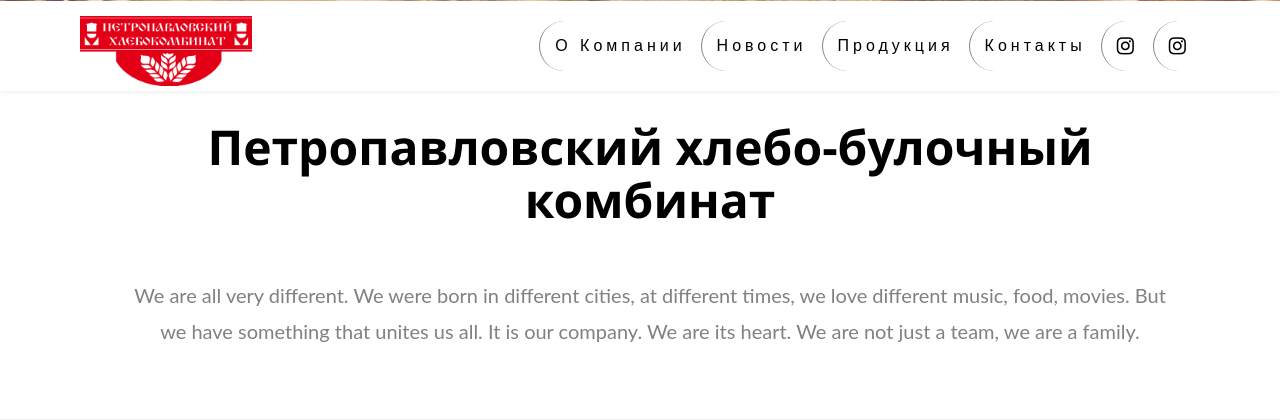
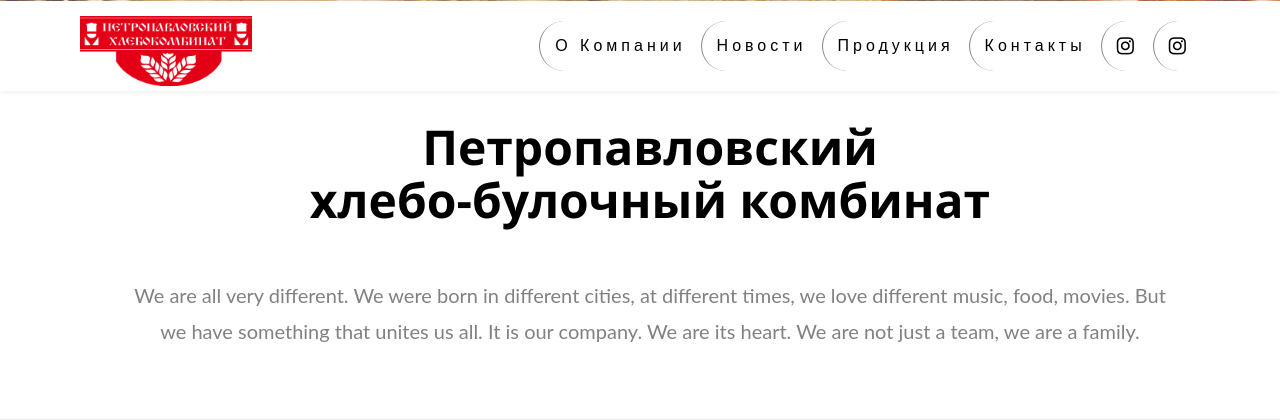
Before and after one commit to PolyAtomicIon/site-for-kanat, a Django app: page / in a window 1280 px wide; the page is wider, and only the part inside the window is pictured. Shown: the part 488-908 px from the top of that part. Run offline with Django 3.2, Linux system fonts and the light colour scheme; data comes from the database, SQL or seed files in the repository; some libraries are stand-ins or nearby versions.

Commit message:
first DEMO edited

```diff
--- a/blog/templates/blog/post_list.html
+++ b/blog/templates/blog/post_list.html
@@ -6,7 +6,7 @@
         <div class="container">
             <div class="row justify-content-md-center">
                 <div class="mbr-white col-lg-12 col-md-12">
-                    <h1 class="mbr-section-title align-center mbr-bold pb-3 mbr-fonts-style display-5">Петропавловский хлебо-булочный комбинат</h1>
+                    <h1 class="mbr-section-title align-center mbr-bold pb-3 mbr-fonts-style display-5">Петропавловский <br> хлебо-булочный комбинат</h1>
                     <p class="mbr-text align-center pb-3 mbr-fonts-style display-5">
                         We are all very different. We were born in different cities, at different times, we love different music, food, movies. But we have something that unites us all. It is our company. We are its heart. We are not just a team, we are a family.
                     </p>
```
